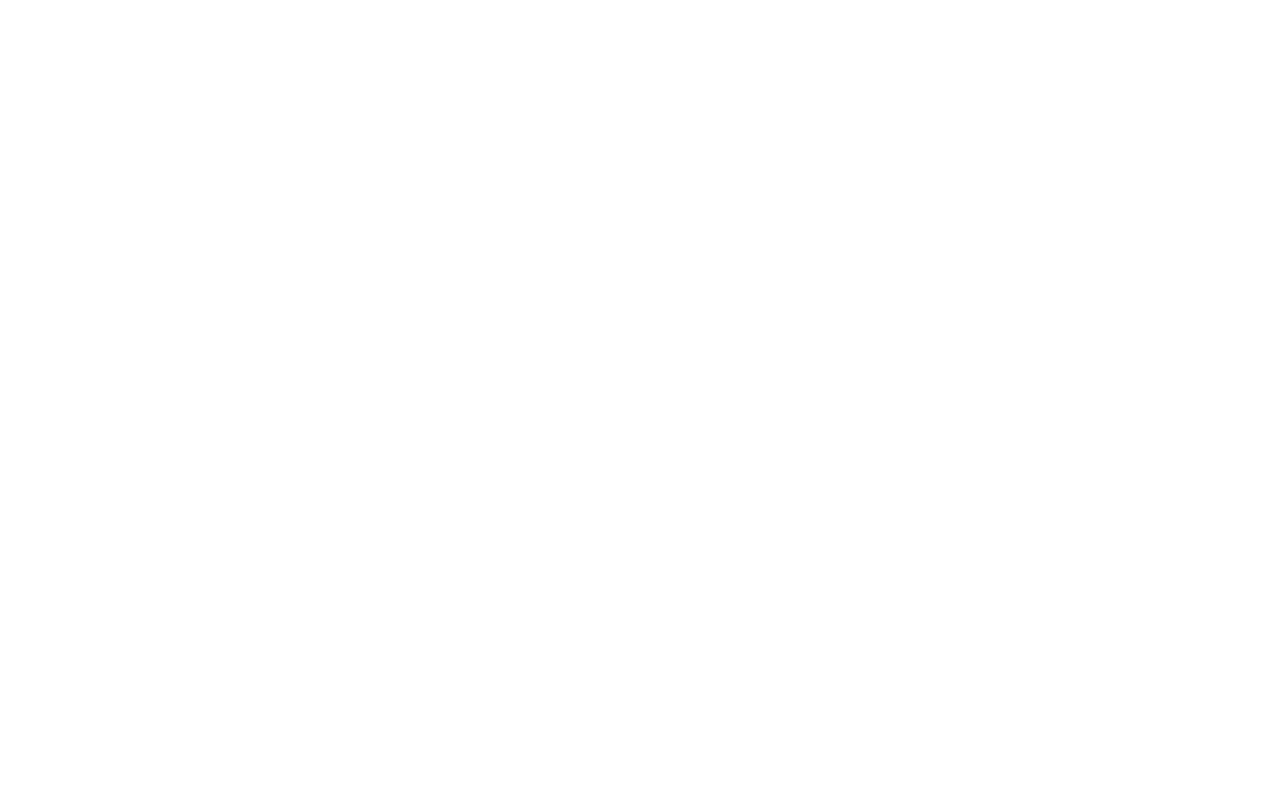
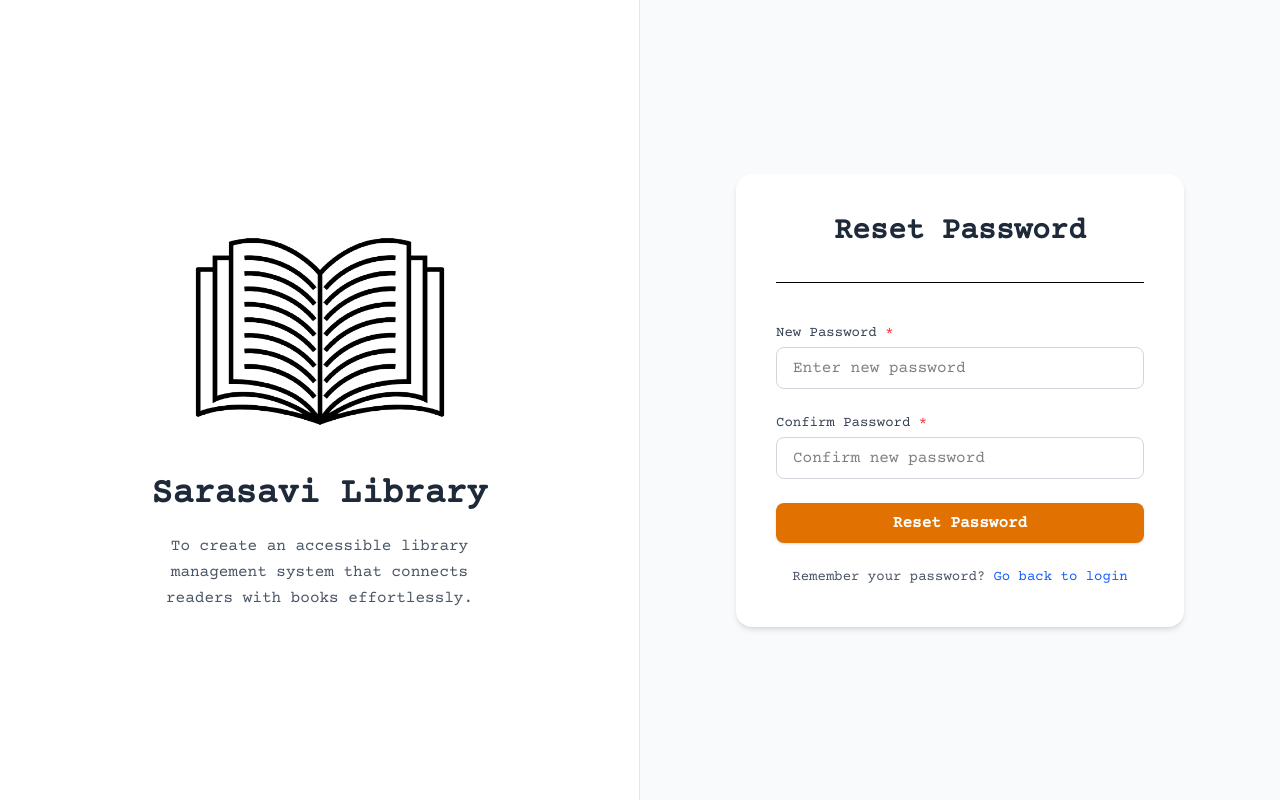
Before and after one commit to chandisarandeni/lib-member-portal, a React (Vite) app: page /reset-password in a window 1280 px wide. Before the commit this address had no page. Built offline with nearby package versions, Linux system fonts and the light colour scheme.

Commit message:
feat: implement reset-password ui ✅

```diff
--- a/src/App.jsx
+++ b/src/App.jsx
@@ -2,6 +2,7 @@
 import "./App.css";
 import LoginPage from "./pages/LoginPage";
 import ForgotPassword from "./pages/ForgotPassword";
+import ResetPassword from "./pages/ResetPassword";
 
 function App() {
   return (
@@ -9,6 +10,7 @@
       <Routes>
         <Route path="/" element={<LoginPage />} />
         <Route path="/forgot-password" element={<ForgotPassword />} />
+        <Route path="/reset-password" element={<ResetPassword />} />
       </Routes>
     </div>
   );
--- /dev/null
+++ b/src/pages/ResetPassword.jsx
@@ -0,0 +1,103 @@
+import React, { useState } from "react";
+import { Link } from "react-router-dom";
+
+function ResetPassword() {
+  const [password, setPassword] = useState("");
+  const [confirmPassword, setConfirmPassword] = useState("");
+
+  const handleSubmit = (e) => {
+    e.preventDefault();
+    if (password !== confirmPassword) {
+      alert("Passwords do not match!");
+      return;
+    }
+    // Replace with your actual reset password logic
+    alert("Your password has been successfully reset.");
+  };
+
+  return (
+    <div className="flex h-screen bg-gray-50 font-courier">
+      {/* Left Side */}
+      <div className="w-1/2 hidden lg:flex flex-col items-center justify-center bg-white p-12 border-r border-gray-200">
+        <img
+          src="/sarasavi-logo-black.png"
+          alt="Logo"
+          className="w-[280px] mb-0 pt-0"
+        />
+        <h1 className="text-[35px] font-extrabold text-gray-800 mb-3">
+          Sarasavi Library
+        </h1>
+        <p className="text-gray-600 text-center max-w-xs leading-relaxed">
+          To create an accessible library management system that connects
+          readers with books effortlessly.
+        </p>
+      </div>
+
+      {/* Right Side */}
+      <div className="flex flex-1 items-center justify-center px-8">
+        <div className="w-full max-w-md bg-white p-10 rounded-2xl shadow-md">
+          <h2 className="text-3xl font-bold text-center text-gray-800 mb-8">
+            Reset Password
+          </h2>
+          <hr />
+
+          <form className="space-y-6 mt-10" onSubmit={handleSubmit}>
+            <div>
+              <label
+                htmlFor="password"
+                className="block text-sm font-medium text-gray-700 mb-1"
+              >
+                New Password <span className="text-red-500">*</span>
+              </label>
+              <input
+                id="password"
+                type="password"
+                className="w-full px-4 py-2 border border-gray-300 rounded-lg focus:outline-none focus:ring-2 focus:ring-amber-500"
+                placeholder="Enter new password"
+                value={password}
+                onChange={(e) => setPassword(e.target.value)}
+                required
+              />
+            </div>
+
+            <div>
+              <label
+                htmlFor="confirmPassword"
+                className="block text-sm font-medium text-gray-700 mb-1"
+              >
+                Confirm Password <span className="text-red-500">*</span>
+              </label>
+              <input
+                id="confirmPassword"
+                type="password"
+                className="w-full px-4 py-2 border border-gray-300 rounded-lg focus:outline-none focus:ring-2 focus:ring-amber-500"
+                placeholder="Confirm new password"
+                value={confirmPassword}
+                onChange={(e) => setConfirmPassword(e.target.value)}
+                required
+              />
+            </div>
+
+            <button
+              type="submit"
+              className="w-full py-2 bg-amber-600 hover:bg-amber-700 transition-all text-white font-semibold rounded-lg shadow"
+            >
+              Reset Password
+            </button>
+          </form>
+
+          <div className="text-sm text-center text-gray-600 mt-6">
+            <p>
+              Remember your password?
+              <Link to="/" className="text-blue-600 hover:underline ml-2">
+                Go back to login
+              </Link>
+            </p>
+          </div>
+        </div>
+      </div>
+    </div>
+  );
+}
+
+export default ResetPassword;
--- a/src/pages/pages.jsx
+++ /dev/null
@@ -1 +0,0 @@
-// manage the pages of the application
```
